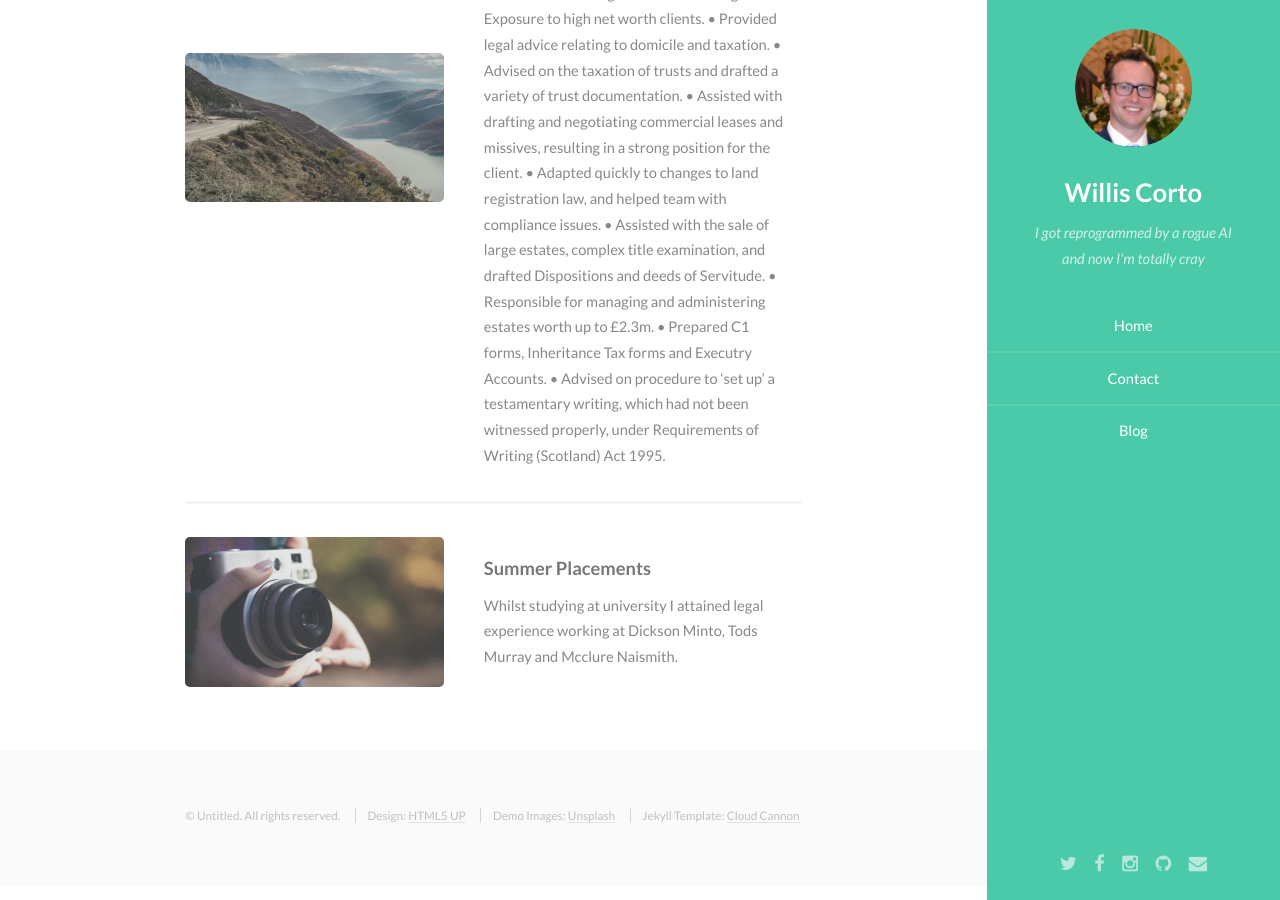
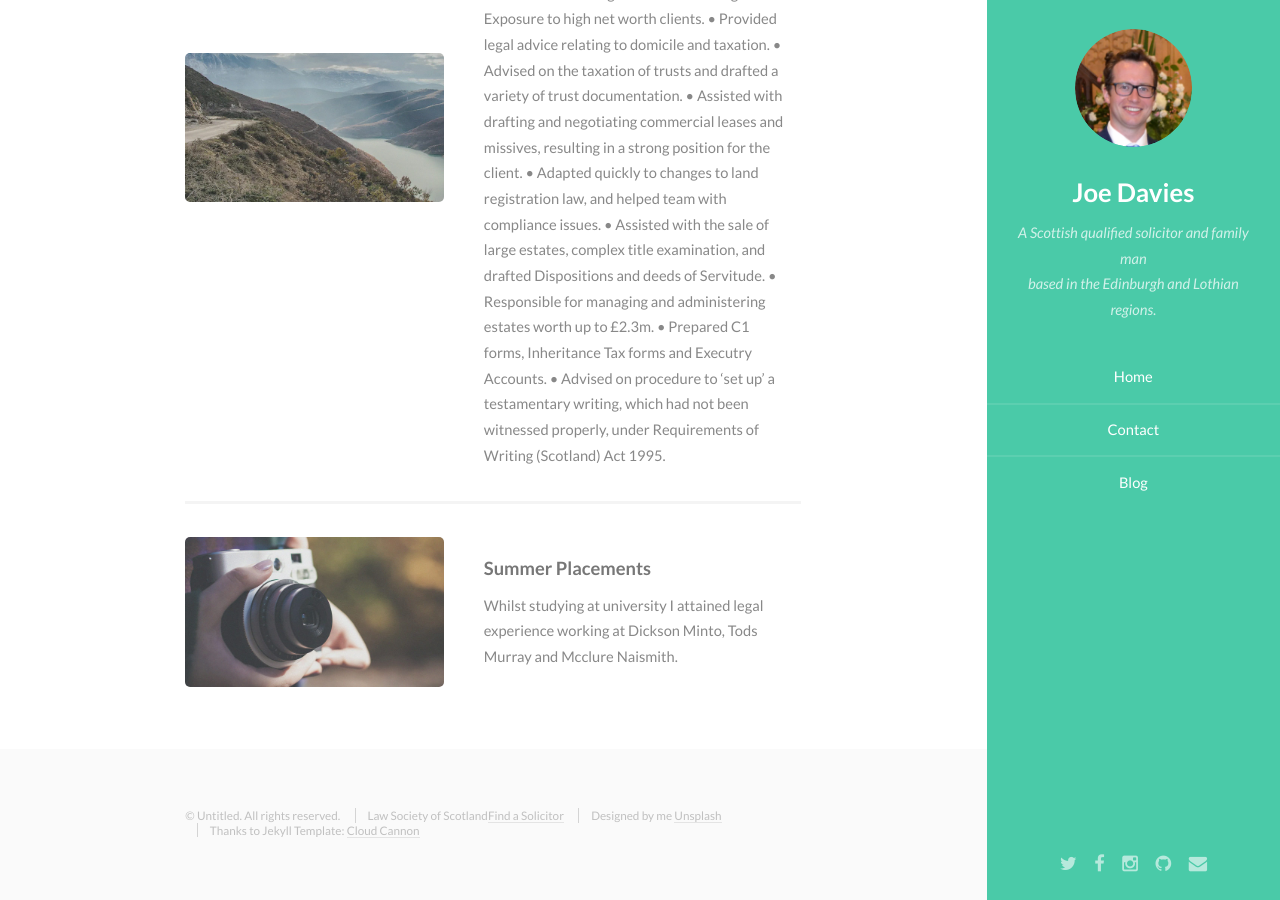
Before and after one commit to JoeDavies1991/JoeDavies1991, a Jekyll site: the page built from index.html, in a window 1280 px wide and 900 px high, scrolled down 2080 px. Built offline with Jekyll 4.4.1, drawn with Linux system fonts in a browser that asks for light colours.

Commit message:
Updating links and header

```diff
--- a/_includes/footer.html
+++ b/_includes/footer.html
@@ -3,9 +3,9 @@
         <div class="container">
             <ul class="copyright">
                 <li>&copy; Untitled. All rights reserved.</li>
-                <li>Design: <a href="http://html5up.net">HTML5 UP</a></li>
-                <li>Demo Images: <a href="https://unsplash.com/">Unsplash</a></li>
-                <li>Jekyll Template: <a href="http://cloudcannon.com">Cloud Cannon</a></li>
+                <li>Law Society of Scotland<a href="https://www.lawscot.org.uk/">Find a Solicitor</a></li>
+                <li>Designed by me <a href="https://unsplash.com/">Unsplash</a></li>
+                <li>Thanks to Jekyll Template: <a href="http://cloudcannon.com">Cloud Cannon</a></li>
             </ul>
         </div>
     </section>
--- a/_includes/header.html
+++ b/_includes/header.html
@@ -2,9 +2,9 @@
     <section id="header" class="skel-layers-fixed">
         <header>
             <span class="image avatar"><img src="{{ site.baseurl }}/images/avatar.jpg" alt="" /></span>
-            <h1 id="logo"><a href="{{ site.baseurl }}/">Willis Corto</a></h1>
-            <p>I got reprogrammed by a rogue AI<br />
-            and now I'm totally cray</p>
+            <h1 id="logo"><a href="{{ site.baseurl }}/">Joe Davies</a></h1>
+            <p>A Scottish qualified solicitor and family man <br />
+            based in the Edinburgh and Lothian regions.</p>
         </header>
         <nav id="nav">
             <ul>
@@ -16,7 +16,7 @@
         <footer>
             <ul class="icons">
                 <li><a href="#" class="icon fa-twitter"><span class="label">Twitter</span></a></li>
-                <li><a href="#" class="icon fa-facebook"><span class="label">Facebook</span></a></li>
+                <li><a href="https://www.facebook.com/joe.davies.9828" class="icon fa-facebook"><span class="label">Facebook</span></a></li>
                 <li><a href="#" class="icon fa-instagram"><span class="label">Instagram</span></a></li>
                 <li><a href="#" class="icon fa-github"><span class="label">Github</span></a></li>
                 <li><a href="#" class="icon fa-envelope"><span class="label">Email</span></a></li>
```
